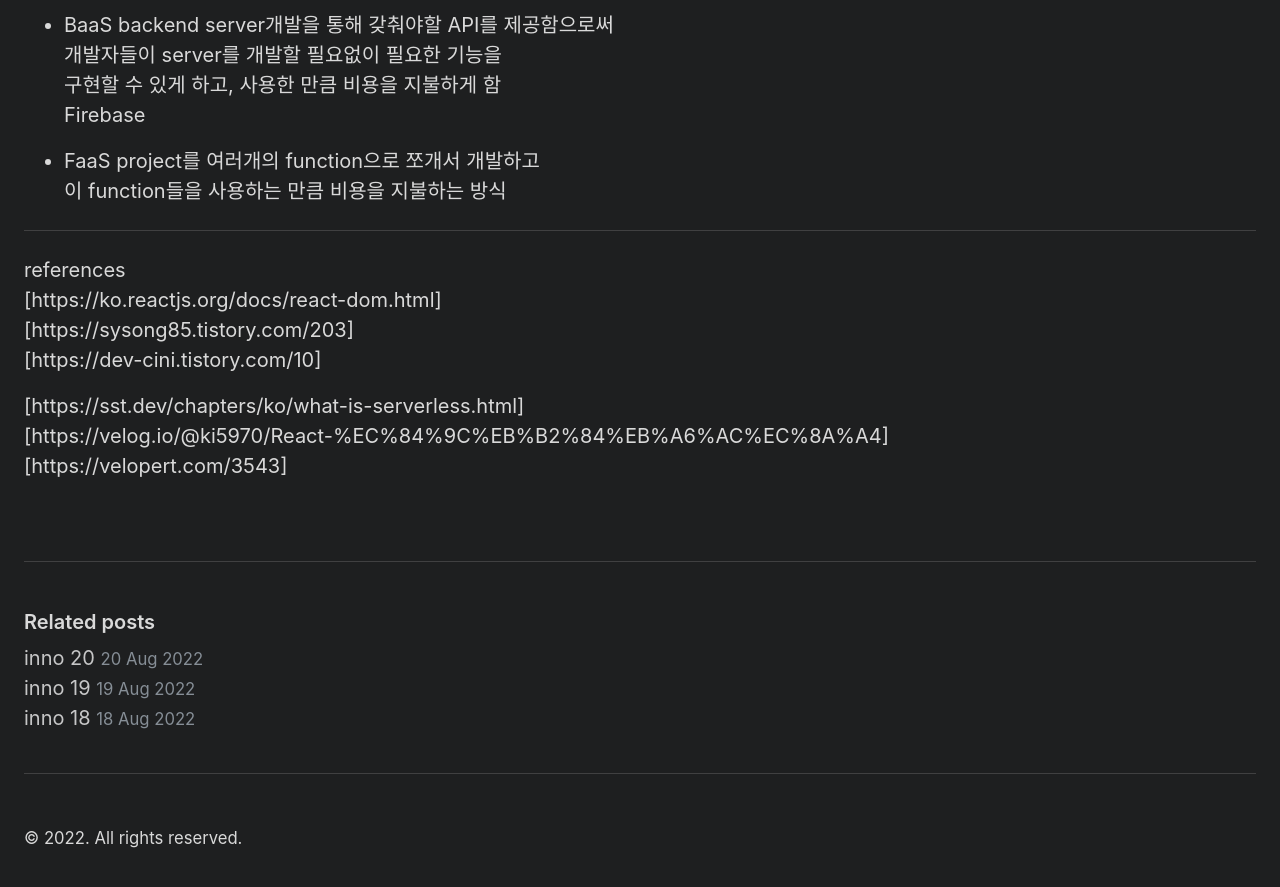
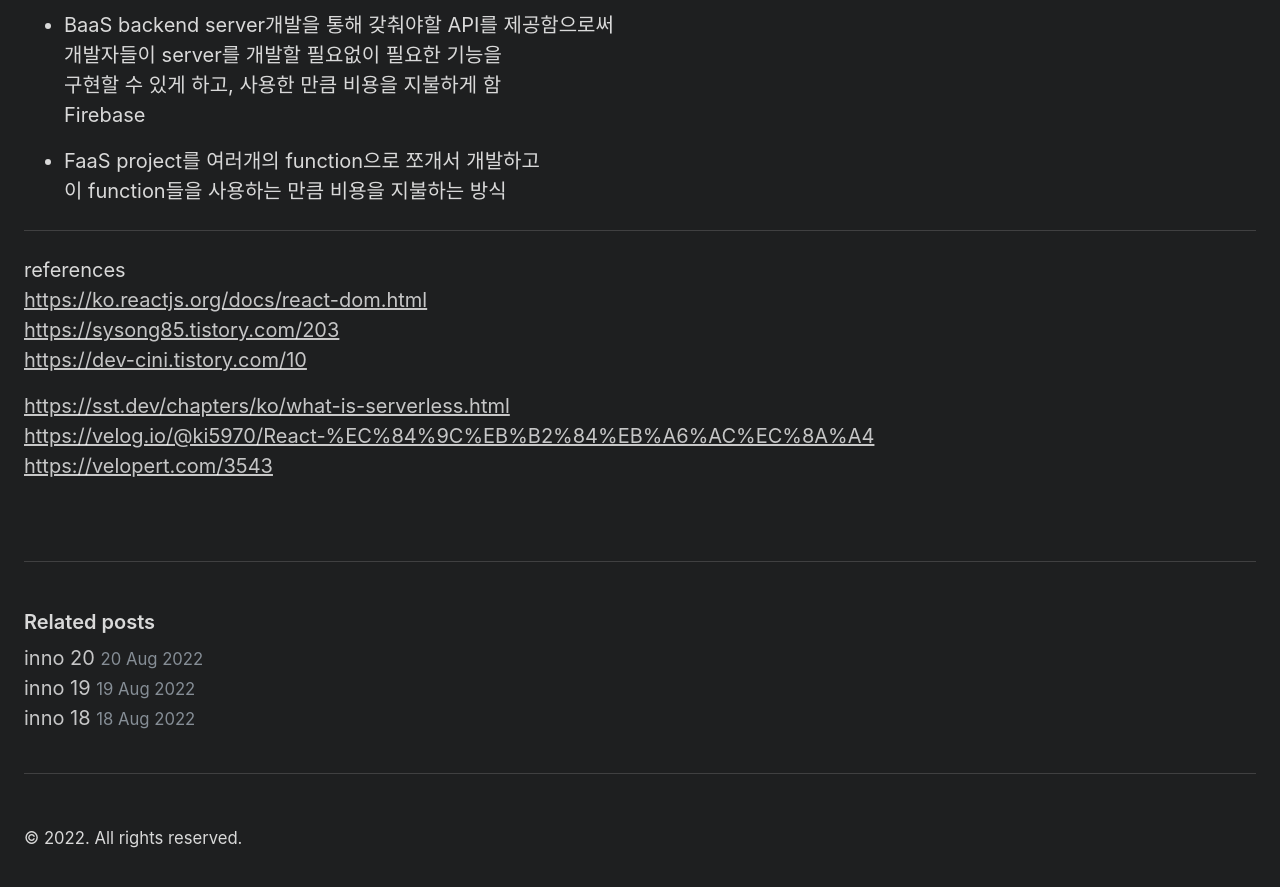
Before and after one commit to Dev-Dotoli/dev-dotoli.github.com, a Jekyll site: the page built from _posts/2022-08-21-WIL-3.md, in a window 1280 px wide and 900 px high, scrolled down 1428 px. Shown: the top 887 px of the window. Built offline with Jekyll 4.4.1, drawn with Linux system fonts in a browser that asks for light colours.

Commit message:
Docs: fix references

```diff
--- a/_posts/2022-08-21-WIL-3.md
+++ b/_posts/2022-08-21-WIL-3.md
@@ -65,10 +65,10 @@ Serverless ?
 ---
 
 references<br>
-[https://ko.reactjs.org/docs/react-dom.html]<br>
-[https://sysong85.tistory.com/203]<br>
-[https://dev-cini.tistory.com/10]
+<https://ko.reactjs.org/docs/react-dom.html><br>
+<https://sysong85.tistory.com/203><br>
+<https://dev-cini.tistory.com/10>
 
-[https://sst.dev/chapters/ko/what-is-serverless.html]<br>
-[https://velog.io/@ki5970/React-%EC%84%9C%EB%B2%84%EB%A6%AC%EC%8A%A4]<br>
-[https://velopert.com/3543]
+<https://sst.dev/chapters/ko/what-is-serverless.html><br>
+<https://velog.io/@ki5970/React-%EC%84%9C%EB%B2%84%EB%A6%AC%EC%8A%A4><br>
+<https://velopert.com/3543>
```
